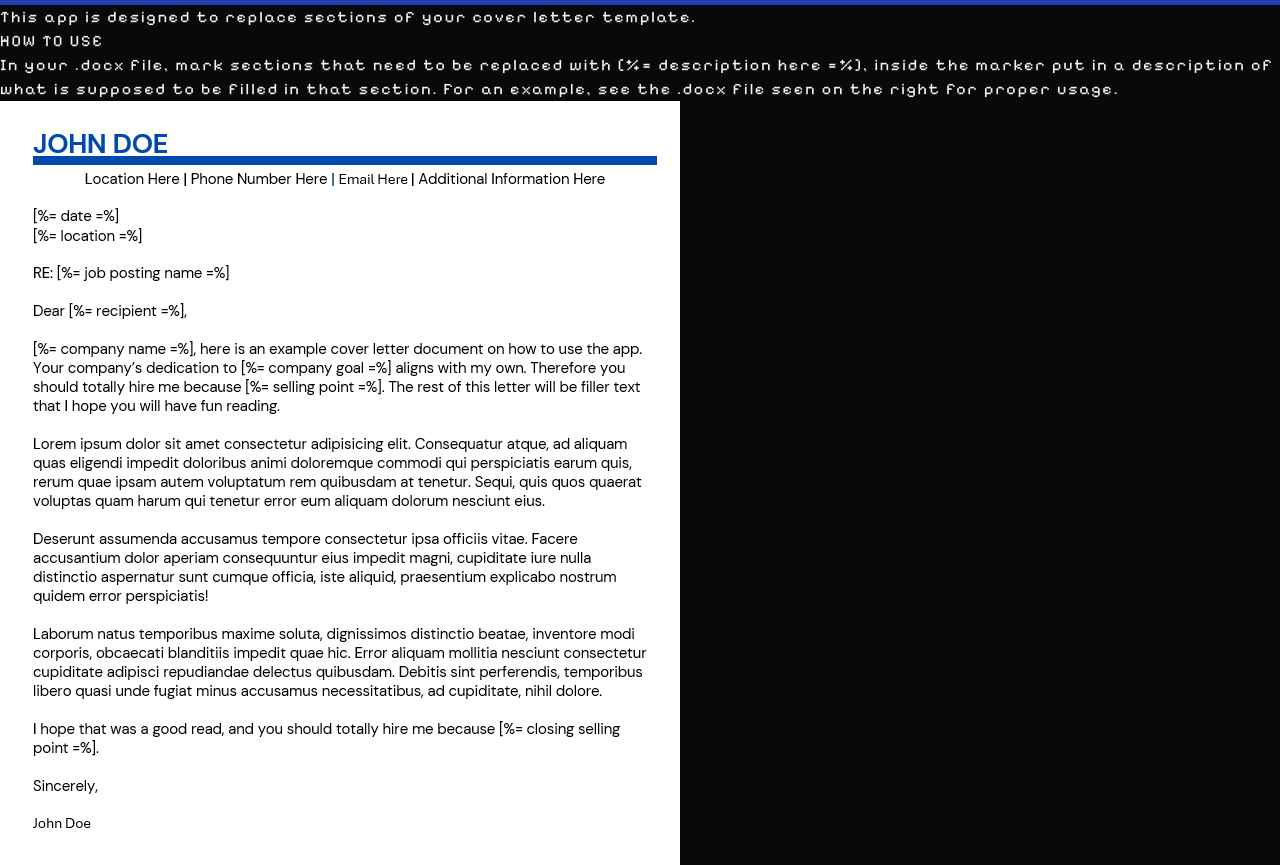
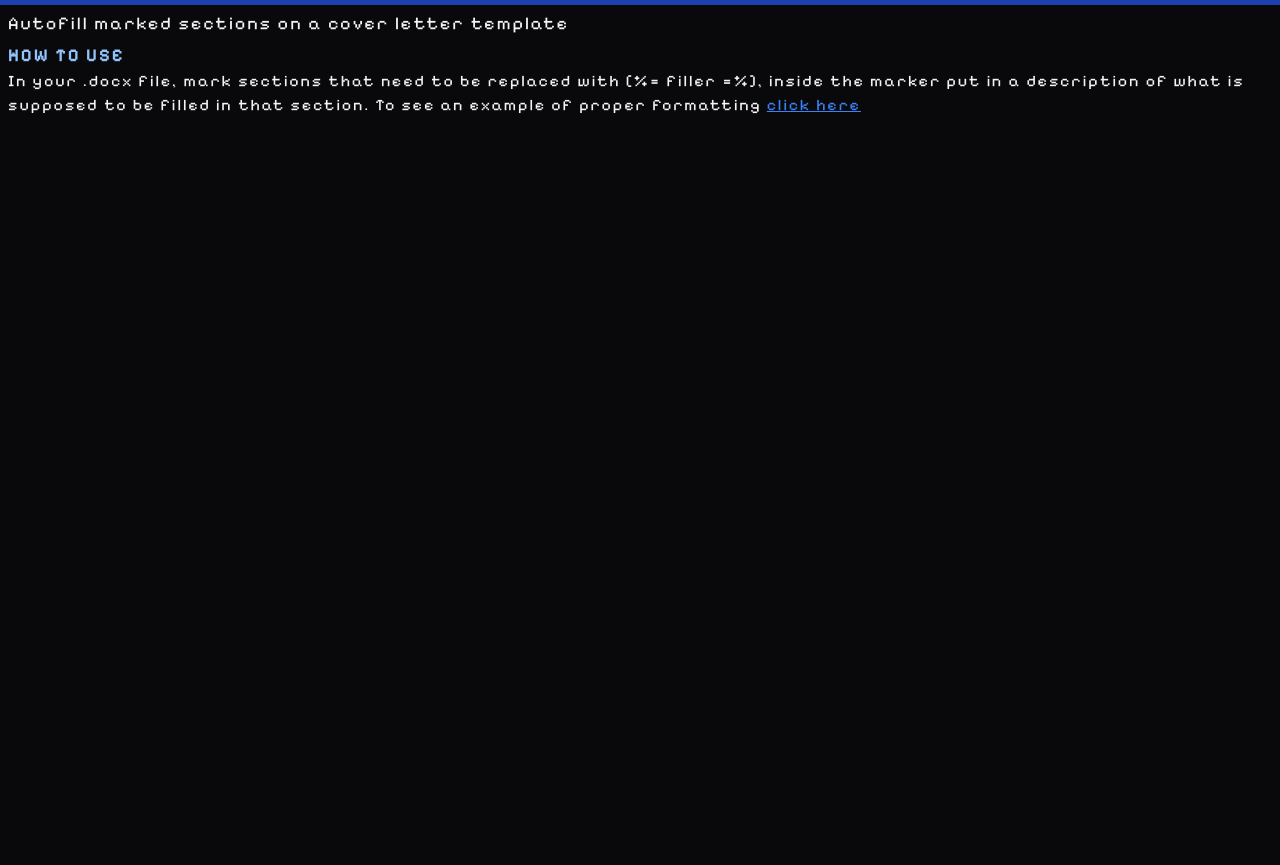
Before and after one commit to jwl0724/Auto-Fill-Cover-Letter, a plain HTML site: page index.html in a window 1280 px wide. Shown: the part 59-924 px from the top of the page. After the commit the page ends 800 px from the top, so only its background shows below. Drawn offline with nearby package versions, Linux system fonts and the light colour scheme.

Commit message:
finish information section

```diff
--- a/index.html
+++ b/index.html
@@ -3,7 +3,7 @@
 <head>
     <meta charset="UTF-8">
     <meta name="viewport" content="width=device-width, initial-scale=1.0">
-    <link rel="icon" type="image/x-icon" href="/assets/iconV2.png">
+    <link rel="icon" type="image/x-icon" href="/assets/icon.png">
     <link rel="preconnect" href="https://fonts.googleapis.com">
     <link rel="preconnect" href="https://fonts.gstatic.com" crossorigin>
     <link href="https://fonts.googleapis.com/css2?family=Pixelify+Sans:wght@400..700&display=swap" rel="stylesheet">
@@ -15,21 +15,23 @@
 <body class="bg-zinc-950 text-zinc-100">
     <nav class="flex items-center bg-blue-800 text-zinc-100 p-1 py-2">
         <img src="/assets/icon.png" class="w-12 h-12" alt="site icon">
-        <p class="uppercase text-2xl font-semibold">Online Cover Letter Autofiller</p>
+        <p class="uppercase text-2xl font-semibold select-none">Online Cover Letter Autofiller</p>
     </nav>
     <section class="">
-        <p class="">This app is designed to replace sections of your cover letter template.</p>
-        <div class="">
-            <div class="">
-                <p class="uppercase">How to Use</p>
-                <p class="">
-                    In your .docx file, mark sections that need to be replaced with [%= description here =%],
-                    inside the marker put in a description of what is supposed to be filled in that section.
-                    For an example, see the .docx file seen on the right for proper usage.
-                </p>
+        <p class="px-2 py-1 text-lg">Autofill marked sections on a cover letter template</p>
+        <p class="uppercase font-bold text-blue-300 px-2 text-lg">How to Use</p>
+        <p class="px-2">
+            In your .docx file, mark sections that need to be replaced with [%= filler =%],
+            inside the marker put in a description of what is supposed to be filled in that section.
+            To see an example of proper formatting
+            <span id="openExample" class="underline text-blue-500 cursor-pointer hover:text-blue-300">click here</span>
+        </p>
+        <dialog id="example" class="px-10 pt-10 py-5 bg-blue-800 rounded-lg backdrop-blur-xl">
+            <div class="flex flex-col">
+                <img src="/assets/example.png" class="rounded-lg">
+                <button id="closeModal" class="mt-5 bg-zinc-100 font-medium text-xl border-4 border-zinc-400 rounded-lg px-5 outline-none mx-auto hover:border-zinc-100 hover:bg-zinc-300">Close</button>
             </div>
-            <img src="/assets/example.png">
-        </div>
+        </dialog>
     </section>
 
 </body>
```
